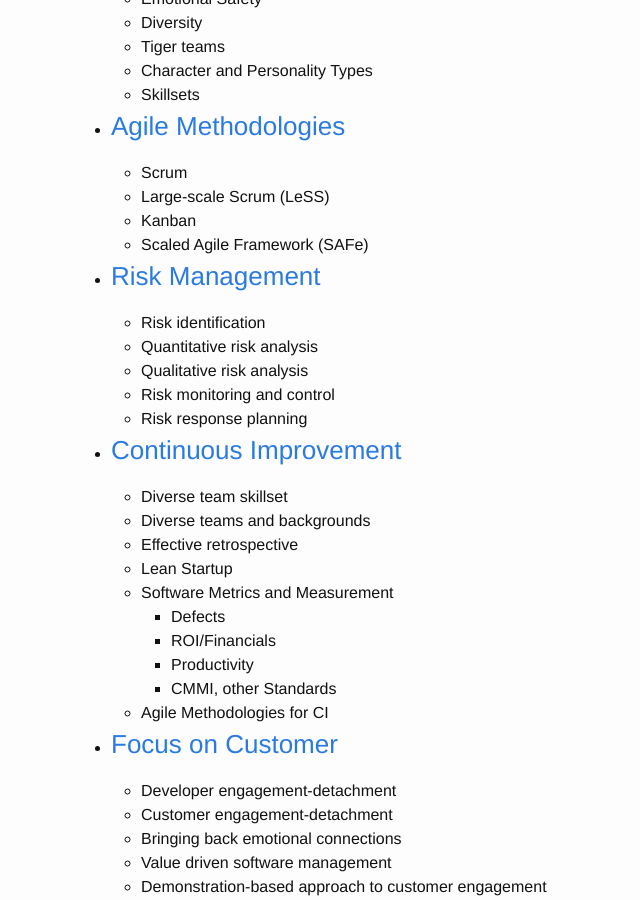
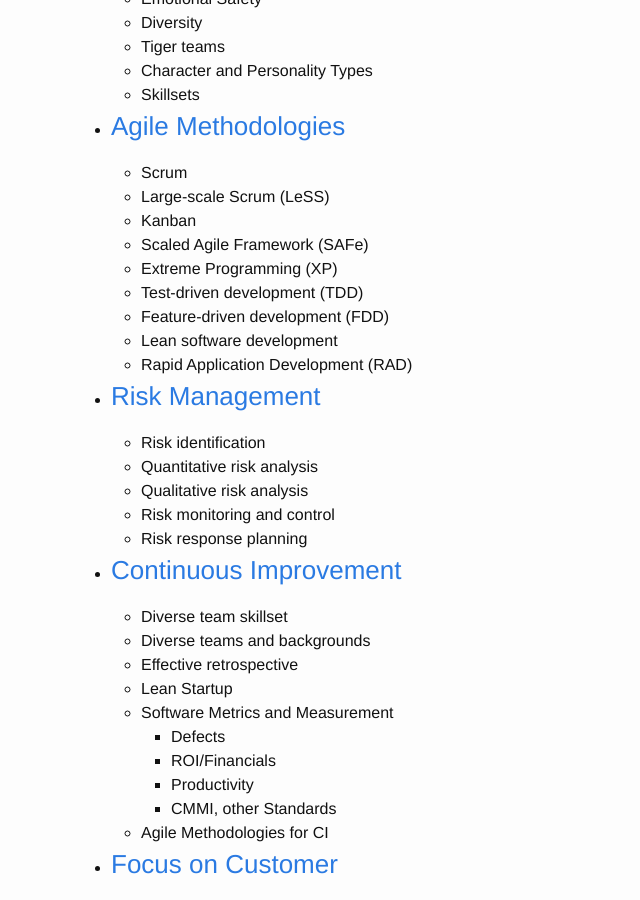
Before and after one commit to css566/css566.github.io, a Jekyll site: the page built from _posts/2016-05-25-SWBOK.md, in a window 1280 px wide and 900 px high, scrolled down 1521 px. Shown: the whole window, without its empty margins (189-829 px from the left). Built offline with Jekyll 4.4.1, drawn with Linux system fonts in a browser that asks for light colours; comment, search, counter and statistics services are not loaded.

Commit message:
Update 2016-05-25-SWBOK.md

```diff
--- a/_posts/2016-05-25-SWBOK.md
+++ b/_posts/2016-05-25-SWBOK.md
@@ -64,6 +64,11 @@
 	 - Large-scale Scrum (LeSS)
 	 - Kanban
 	 - Scaled Agile Framework (SAFe)
+	 - Extreme Programming (XP)
+	 - Test-driven development (TDD)
+	 - Feature-driven development (FDD)
+	 - Lean software development
+	 - Rapid Application Development (RAD)
 
  - ### <a name="riskmanagement">Risk Management</a>
 	 - Risk identification
```
